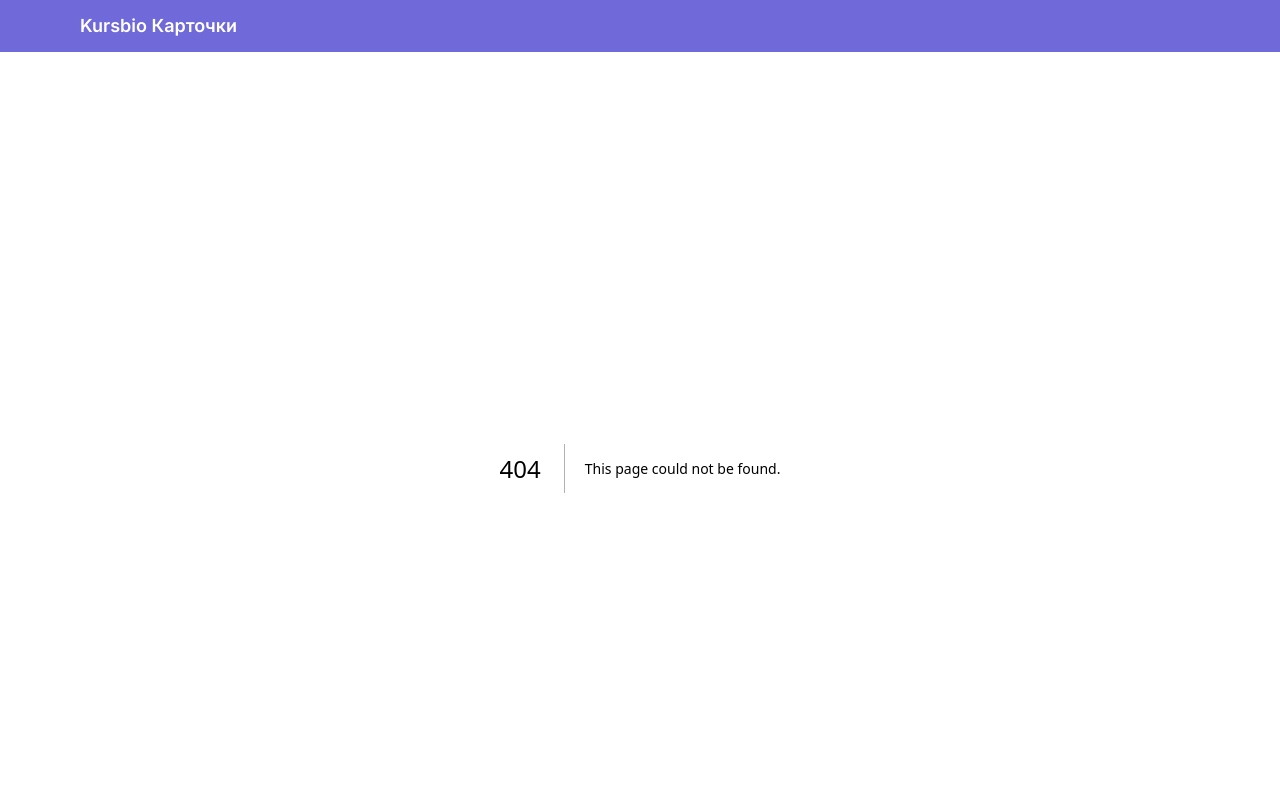
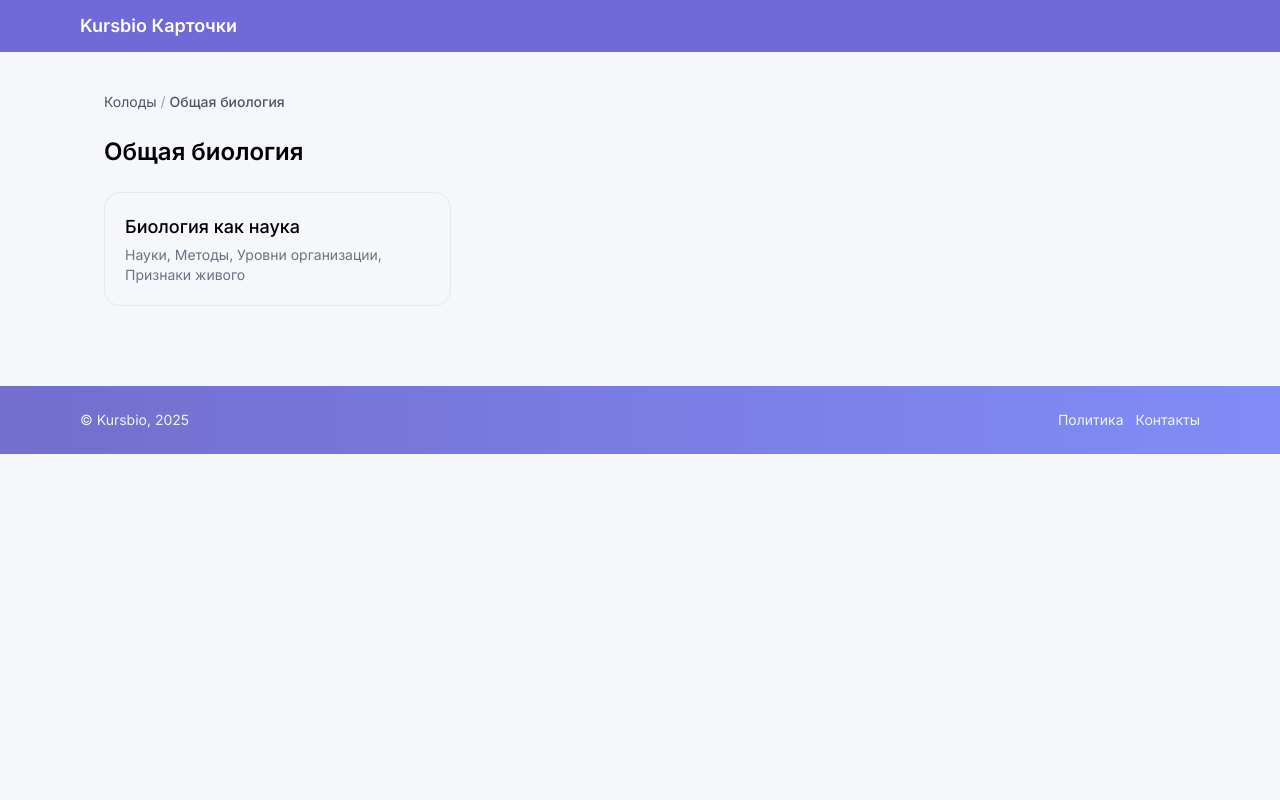
Before and after one commit to Cavor789/kursbio-flashcards, a Next.js app: page /biology in a window 1280 px wide. Before the commit this address had no page. Shown: the top 800 px of the page. Built offline with nearby package versions, Linux system fonts and the light colour scheme.

Commit message:
page.tsx

```diff
--- /dev/null
+++ b/app/biology/page.tsx
@@ -0,0 +1,22 @@
+import Link from 'next/link';
+
+export default function BiologyIndex() {
+  return (
+    <main className="max-w-6xl mx-auto p-6 space-y-6">
+      <div className="text-sm text-gray-600">
+        <Link href="/" className="hover:underline">Колоды</Link>
+        <span className="text-gray-400"> / </span>
+        <span className="font-medium">Общая биология</span>
+      </div>
+
+      <h1 className="text-2xl font-semibold">Общая биология</h1>
+
+      <div className="grid grid-cols-1 sm:grid-cols-2 lg:grid-cols-3 gap-4">
+        <a href="/biology/science" className="block p-5 rounded-2xl border hover:shadow">
+          <div className="text-lg font-medium">Биология как наука</div>
+          <div className="text-sm text-gray-500 mt-1">Науки, Методы, Уровни организации, Признаки живого</div>
+        </a>
+      </div>
+    </main>
+  );
+}
```
